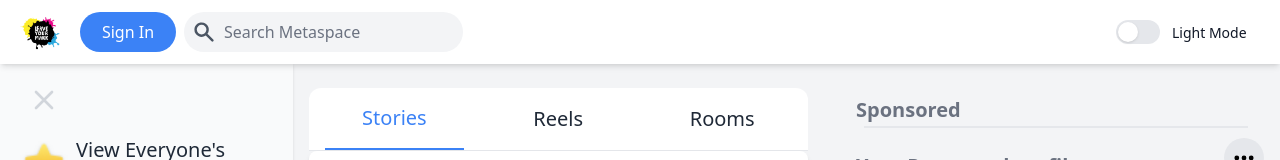
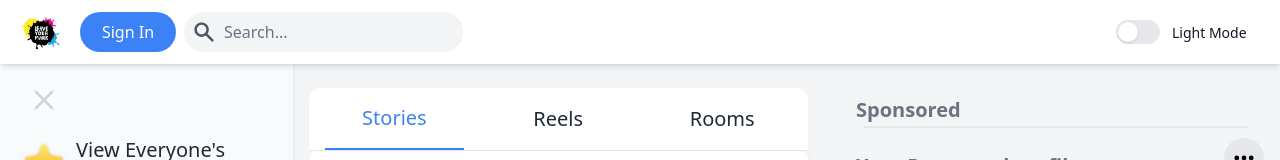
Before and after one commit to AyoCodess/Facebook-Clone-Functional-NextJs-Firebase-Tailwind-Typescript, a Next.js app: page / in a window 1280 px wide. Shown: the top 160 px of the page. Built offline with nearby package versions, Linux system fonts and the light colour scheme; no server answers.

Commit message:
search placeholder text change

```diff
--- a/components/Search.tsx
+++ b/components/Search.tsx
@@ -19,7 +19,7 @@
         }  ml-2 bg-transparent outline-none  flex-shrink ${
           !theme ? 'themeLight placeholder-gray-500' : 'themeDark text-black'
         }`}
-        placeholder='Search Metaspace'
+        placeholder='Search...'
       />
     </div>
   );
```
